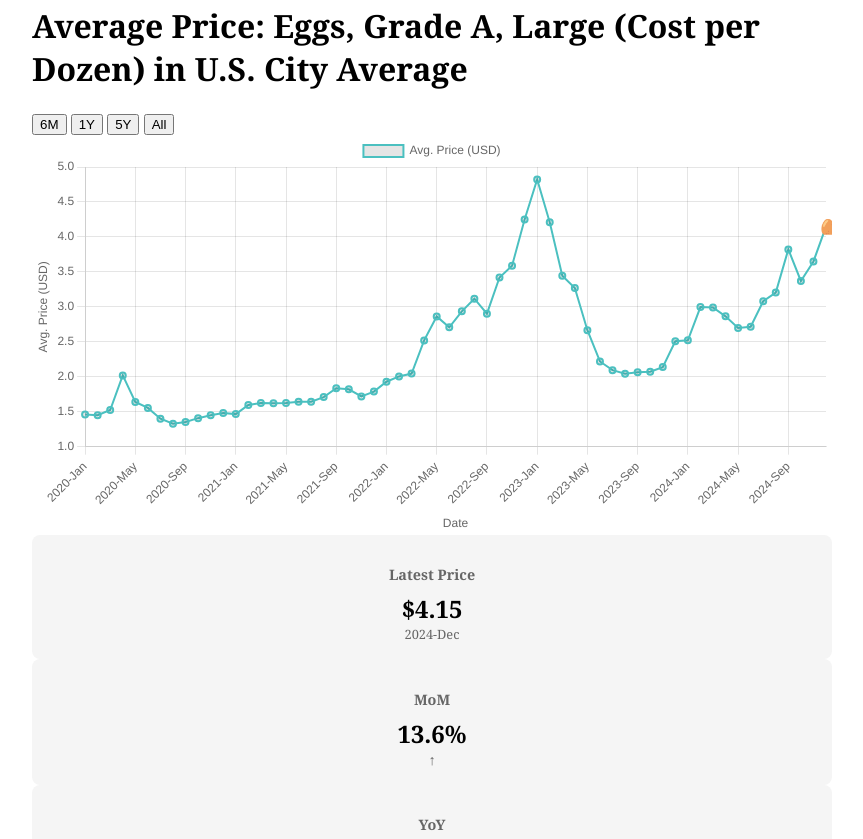
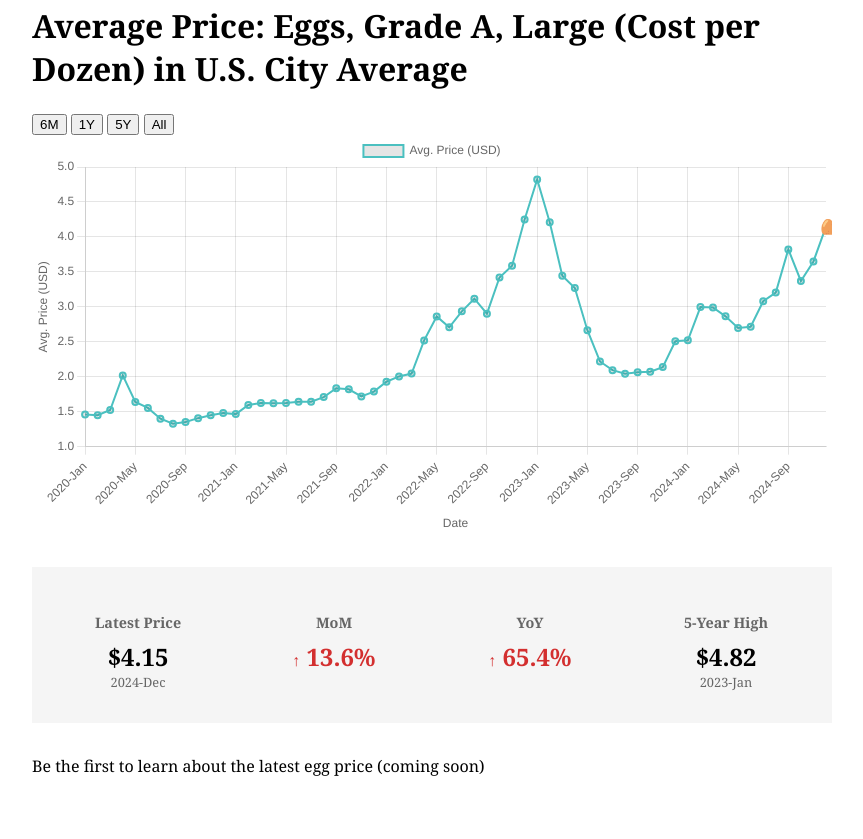
Before and after one commit to clairefro/the-eggconomist, a plain HTML site: page docs/index.html in a window 1280 px wide. Shown: the part 103-942 px from the top of the page, without its empty margins (208-1071 px from the left). After the commit the page ends 920 px from the top, so only its background shows below. Drawn offline with nearby package versions, Linux system fonts and the light colour scheme; some packages are replaced by stand-ins of ours; a script that the page names is missing.

Commit message:
add color to trend changes, update cron freq

```diff
--- a/docs/index.html
+++ b/docs/index.html
@@ -47,14 +47,19 @@
 
           <div class="metric">
             <h3 title="Month-over-month">MoM</h3>
-            <p><span id="mom-change">--</span>%</p>
-            <p class="trend"><span id="mom-trend">--</span></p>
+            <p class="metric-data" id="mom-data">
+              <span class="trend" id="mom-trend">--</span>
+              <span id="mom-change">--</span>%
+            </p>
           </div>
 
           <div class="metric">
             <h3 title="Year-over-year">YoY</h3>
-            <p><span id="yoy-change">--</span>%</p>
-            <p class="trend"><span id="yoy-trend">--</span></p>
+            <p class="metric-data" id="yoy-data">
+              <span class="trend" id="yoy-trend">--</span>
+
+              <span id="yoy-change">--</span>%
+            </p>
           </div>
 
           <div class="metric">
--- a/docs/script.js
+++ b/docs/script.js
@@ -19,6 +19,7 @@ class EggChartManager {
   }
 
   formatLabel(label) {
+    console.log({ label });
     if (!/^\d{4}-M\d{2}$/.test(label)) {
       console.warn(`Invalid label format: ${label}`);
       return label;
@@ -125,11 +126,12 @@ class EggChartManager {
     const fiveYearHigh = Math.max(...fiveYearData);
     const fiveYearHighIndex = this.originalValues.indexOf(fiveYearHigh);
 
-    // Calculate changes
     const momChange = (((latest - prevMonth) / prevMonth) * 100).toFixed(1);
     const yoyChange = (((latest - prevYear) / prevYear) * 100).toFixed(1);
 
-    // Update DOM
+    const momDataEl = document.getElementById("mom-data");
+    const yoyDataEl = document.getElementById("yoy-data");
+
     document.getElementById("latest-price").textContent = latest.toFixed(2);
     document.getElementById("latest-date").textContent = this.formatLabel(
       this.originalLabels[this.originalLabels.length - 1]
@@ -145,6 +147,14 @@ class EggChartManager {
     document.getElementById("high-date").textContent = this.formatLabel(
       this.originalLabels[fiveYearHighIndex]
     );
+
+    // append classes for -/+ color change
+
+    momDataEl.classList.remove("trend-up", "trend-down");
+    yoyDataEl.classList.remove("trend-up", "trend-down");
+
+    momDataEl.classList.add(momChange > 0 ? "trend-up" : "trend-down");
+    yoyDataEl.classList.add(yoyChange > 0 ? "trend-up" : "trend-down");
   }
 
   async renderChart() {
--- a/docs/styles.css
+++ b/docs/styles.css
@@ -33,8 +33,6 @@ body {
 }
 
 .metric {
-  background: #f5f5f5;
-  border-radius: 8px;
   padding: 1rem;
   text-align: center;
 }
@@ -58,19 +56,33 @@ body {
 }
 
 .trend {
-  color: #666;
-  font-size: 0.9rem !important;
+  font-weight: bolder;
+  font-size: 0.99rem;
 }
 
 .trend-up {
   color: #d32f2f;
 }
+
 .trend-down {
   color: #388e3c;
+}
+
+.metrics-section {
+  background: #f5f5f5;
+  display: grid;
+  grid-template-columns: repeat(4, 1fr);
+  gap: 1rem;
+  margin: 2rem auto;
+  padding: 1rem;
 }
 
 @media (max-width: 768px) {
   body {
     padding: 0.5rem;
   }
+  .metrics-section {
+    grid-template-columns: 1fr;
+    gap: 0;
+  }
 }
```
Also changed, not shown: .github/workflows/update_csv.yml.
